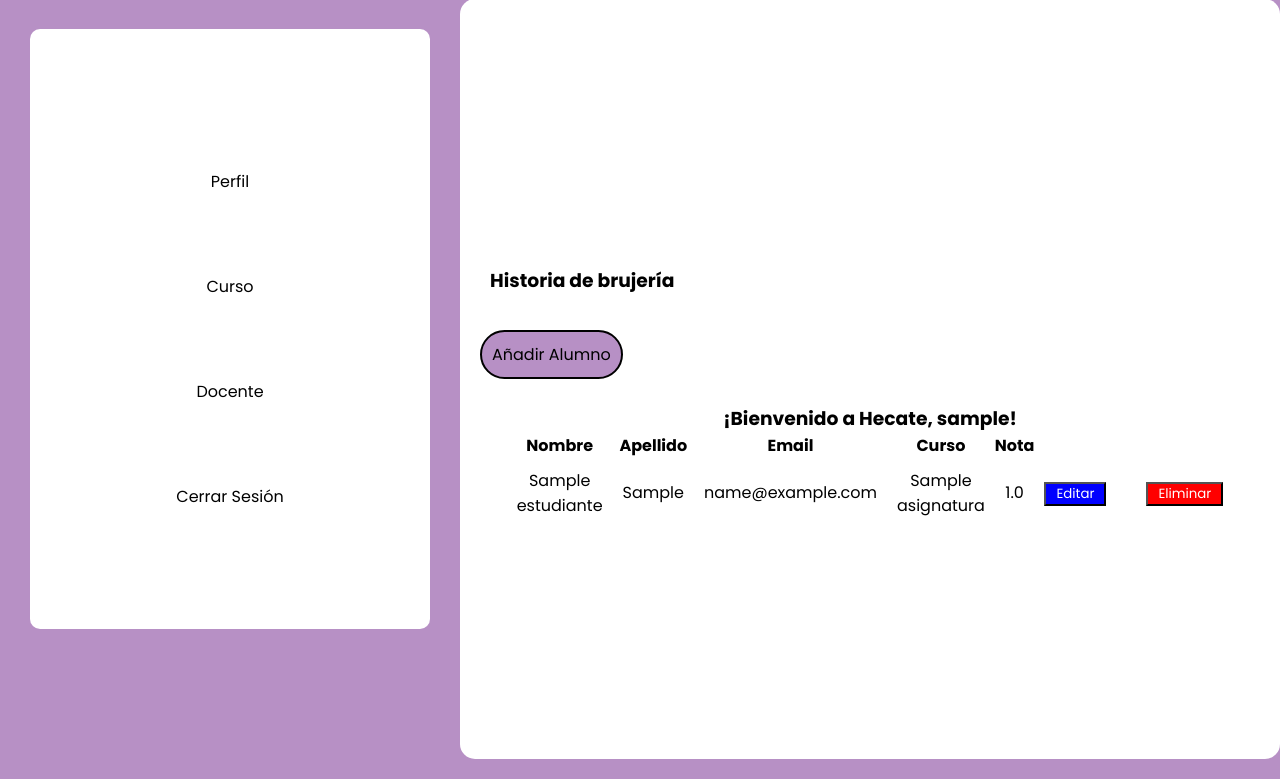
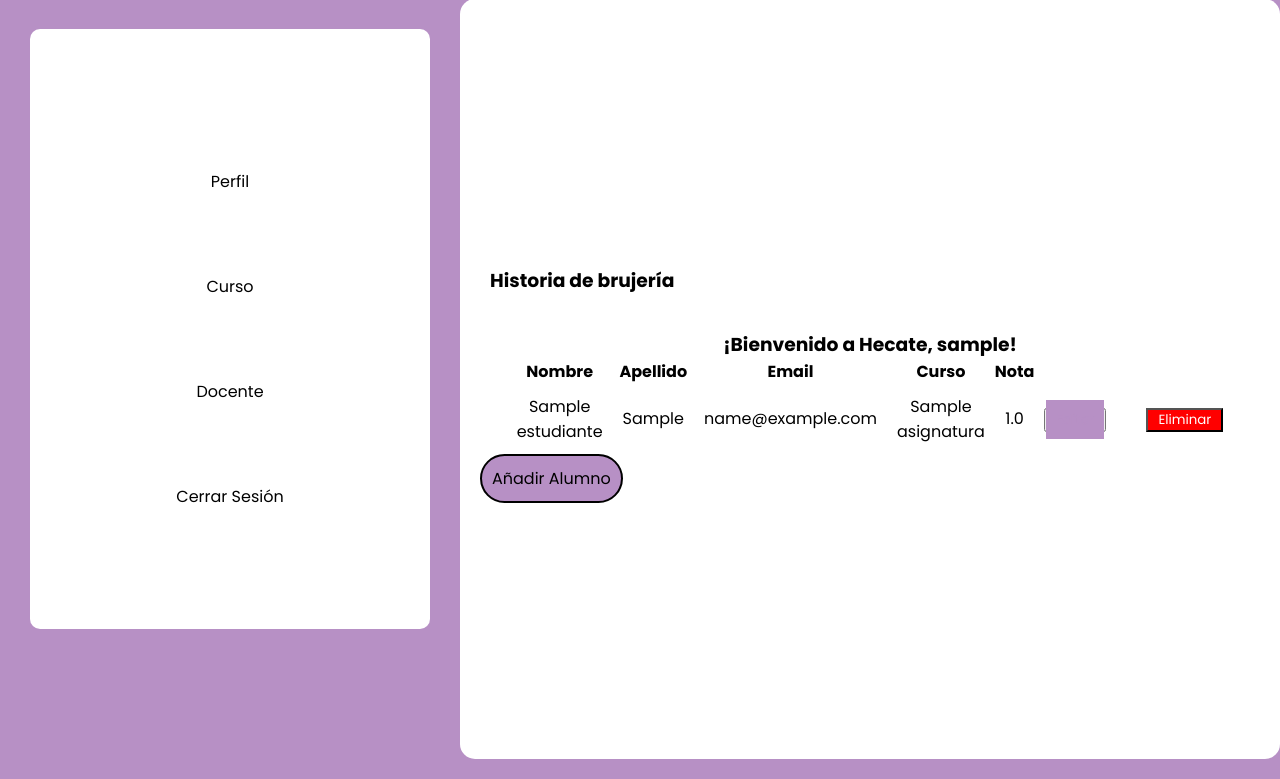
Before and after one commit to AlexandraZambrano/HEKATE_UHM, a Django app: page / in a window 1280 px wide. Shown: the part 21-800 px from the top of the page. Run offline with Django 4.2, Linux system fonts and the light colour scheme; a user stored in the database is signed in; tables that the repository leaves empty hold one stand-in row (values such as "Sample post"); some web fonts are replaced.

Commit message:
cambios profesor curso y login

```diff
--- a/universidad/webapp/static/main.css
+++ b/universidad/webapp/static/main.css
@@ -41,7 +41,7 @@ ul{
 }
 
 .nav-links li:hover{
-    background-color: #D9D9D9;
+    background-color: #B790C5;
     border-radius: 10px;
     border: 2px solid black;
     margin: 20px 0;
@@ -171,7 +171,8 @@ td{
     padding: 10px;
 }
 
-.profesors_cursos a{
+
+.profesors_cursos a {
     text-align: center;
     padding: 10px 10px;
     color: black;
@@ -180,16 +181,22 @@ td{
     border: solid black 2px;
     text-decoration:none;
 }
+.profesors_cursos:hover{
 
-.editar{
-    background-color: blue;
-    padding: 0 10px;
+    background-color: black;
+    color: white;
+    border: solid #000000;
+    border-radius: 30px;
+    }
+
+
+
+.botoneditar a{
+    text-decoration: none;
+    color: #B790C5;
+    padding: 10px 10px;
     border: 1;
-}
-
-.editar a{
-    text-decoration:none;
-    color: white;
+    background-color: #B790C5;
 }
 
 .eliminar{
--- a/universidad/webapp/static/style.css
+++ b/universidad/webapp/static/style.css
@@ -57,6 +57,7 @@
     display: flex;
     flex-direction: column;
     text-align: center;
+
 }
 
 .titulo h2{
@@ -70,6 +71,7 @@
 .presentacion{
     display: flex;
     justify-content: space-between;
+
 }
 
 .text-box-1{
@@ -94,6 +96,7 @@
 
 .text-box-1 p{
     font-size: 18px;
+
 }
 
 .text-img img{
--- a/universidad/webapp/templates/profesorcurso.html
+++ b/universidad/webapp/templates/profesorcurso.html
@@ -44,13 +44,7 @@
             <h3>Historia de brujería</h3>
         </div>
         <br>
-        <div class="profesors_cursos">
 
-
-            <a href="NuevoEstudiante/">Añadir Alumno</a>
-
-        </div>
-        <br>
 
         <div>
             <h3>¡Bienvenido a Hecate, {{user.username}}!</h3>
@@ -77,7 +71,7 @@
                     <td>{{x.asignatura.nombre_asignatura}}</td>
                     <td>{{x.nota}}</td>
 
-                    <td><button type="button" class="editar">
+                    <td><button class="botoneditar">
                             <a href="editar/{{x.id}}">Editar</a>
                         </button><td>
 
@@ -88,6 +82,10 @@
                 {% endfor %}
                 </tbody>
             </table>
+        <div class="profesors_cursos">
+            <a href="NuevoEstudiante/">Añadir Alumno</a>
+        </div>
+        <br>
 
     </div>
 
```
Also changed, not shown: universidad/webapp/templates/registration/login.html (+7 -11 lines).
